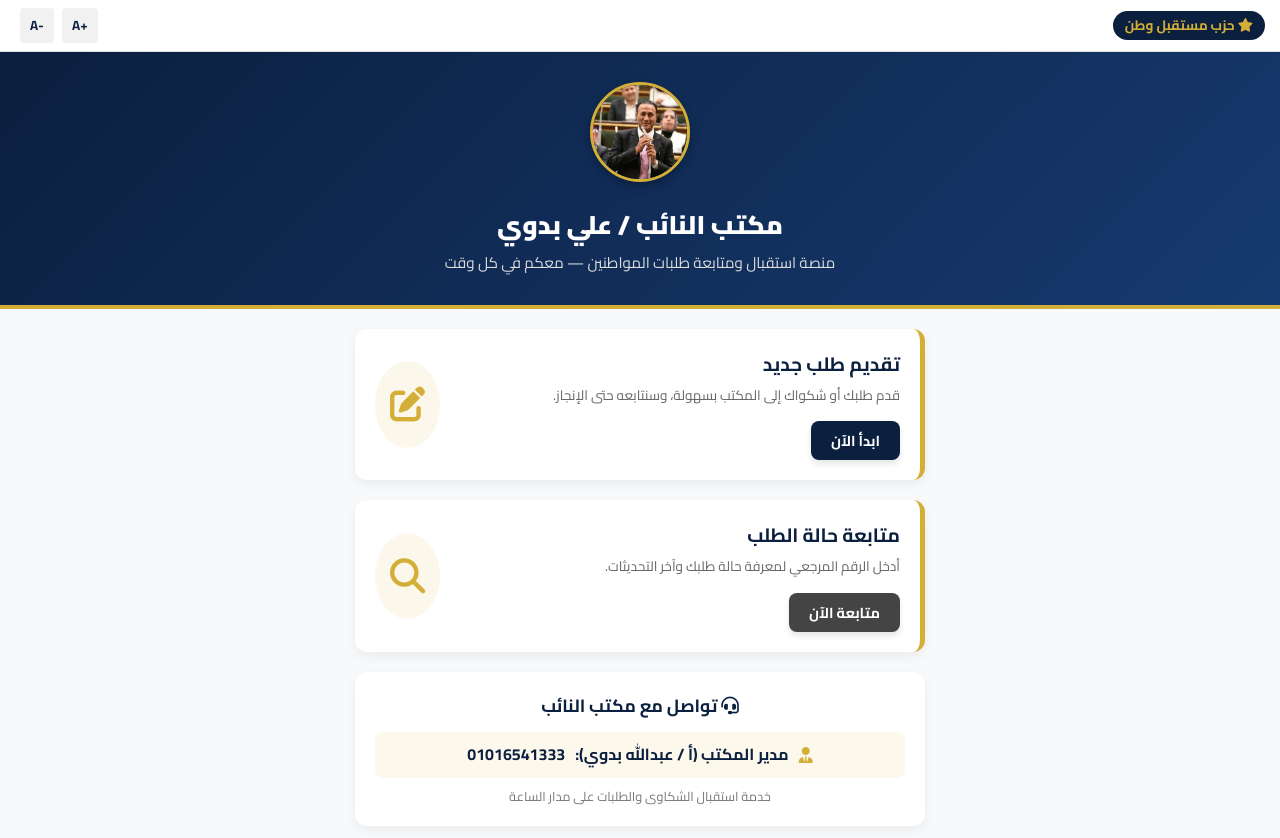
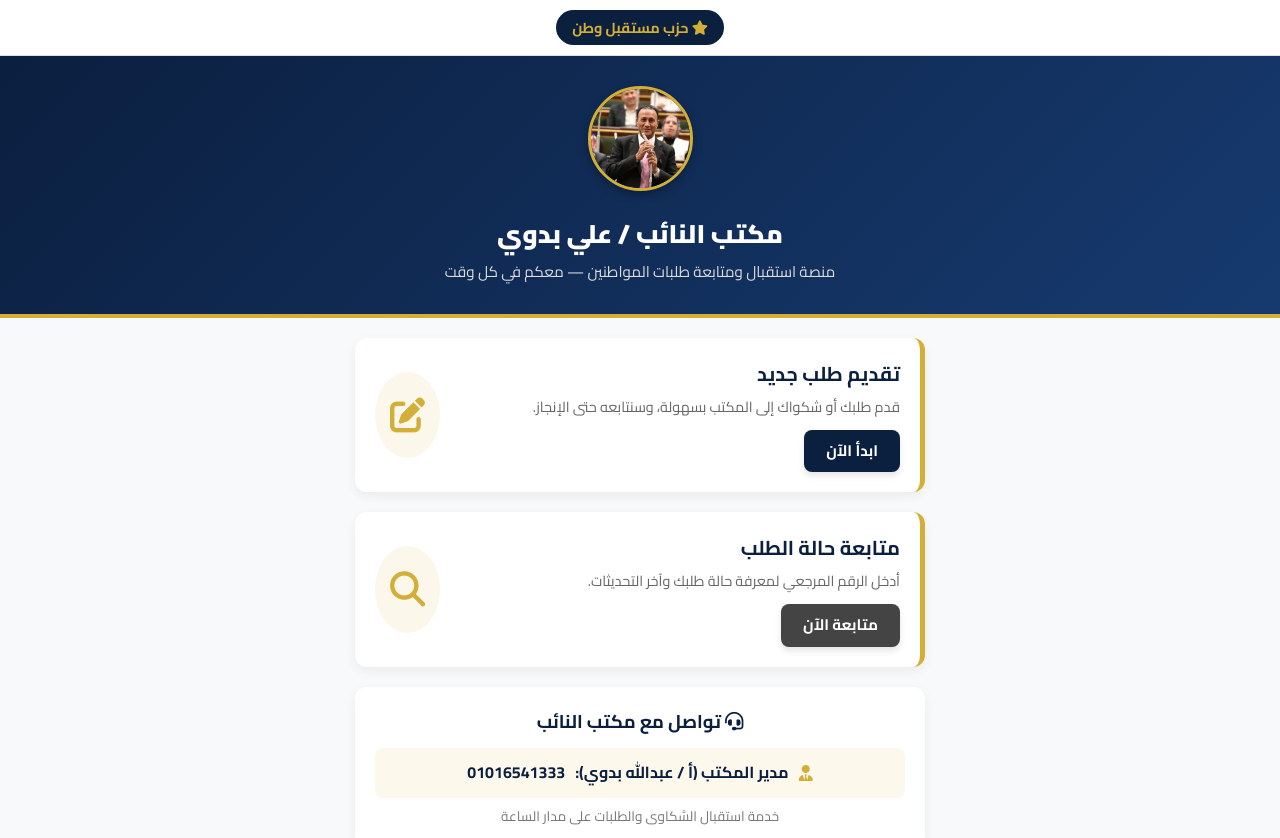
Before and after one commit to egy-webapps/ali-badawy-portal, a plain HTML site: page index.html in a window 1280 px wide. Shown: the top 838 px of the page. Drawn offline with Linux system fonts and the light colour scheme.

Commit message:
Update index.html

```diff
--- a/index.html
+++ b/index.html
@@ -15,7 +15,6 @@
             --bg-color: #f8f9fa;
             --card-bg: #ffffff;
             --text-color: #333333;
-            --font-size-adjust: 0px;
         }
 
         * {
@@ -23,22 +22,21 @@
             margin: 0;
             padding: 0;
             font-family: 'Cairo', sans-serif;
-            transition: background 0.3s, color 0.3s;
         }
 
         body {
             background-color: var(--bg-color);
             color: var(--text-color);
-            font-size: calc(16px + var(--font-size-adjust));
+            font-size: 16px;
             line-height: 1.6;
         }
 
-        /* شريط إمكانية الوصول العلوي */
-        .accessibility-bar {
+        /* شريط الهوية العلوي */
+        .header-bar {
             background: #ffffff;
-            padding: 8px 15px;
+            padding: 10px 15px;
             display: flex;
-            justify-content: space-between;
+            justify-content: center;
             align-items: center;
             border-bottom: 1px solid #e0e0e0;
             box-shadow: 0 2px 4px rgba(0,0,0,0.05);
@@ -47,26 +45,10 @@
         .party-badge {
             background: var(--primary-color);
             color: var(--secondary-color);
-            padding: 4px 12px;
+            padding: 6px 16px;
             border-radius: 20px;
-            font-size: 0.85rem;
+            font-size: 0.9rem;
             font-weight: 700;
-        }
-
-        .accessibility-btns button {
-            background: #f1f1f1;
-            border: none;
-            padding: 5px 10px;
-            margin-left: 5px;
-            border-radius: 4px;
-            cursor: pointer;
-            font-weight: bold;
-            color: var(--primary-color);
-        }
-
-        .accessibility-btns button:hover {
-            background: var(--secondary-color);
-            color: #fff;
         }
 
         /* الهيدر الرئيسي */
@@ -79,8 +61,8 @@
         }
 
         header img {
-            width: 100px;
-            height: 100px;
+            width: 105px;
+            height: 105px;
             border-radius: 50%;
             border: 3px solid var(--secondary-color);
             object-fit: cover;
@@ -120,13 +102,14 @@
         }
 
         .card-content h3 {
-            font-size: 1.2rem;
+            font-size: 1.25rem;
             color: var(--primary-color);
             margin-bottom: 5px;
+            font-weight: 700;
         }
 
         .card-content p {
-            font-size: 0.85rem;
+            font-size: 0.9rem;
             color: #666;
         }
 
@@ -139,15 +122,16 @@
         }
 
         .btn-action {
-            display: block;
+            display: inline-block;
             text-align: center;
             background: var(--primary-color);
             color: #fff;
-            padding: 12px;
+            padding: 9px 22px;
             border-radius: 8px;
             text-decoration: none;
             font-weight: 700;
-            margin-top: 15px;
+            margin-top: 12px;
+            font-size: 0.95rem;
             box-shadow: 0 4px 6px rgba(0,0,0,0.1);
         }
 
@@ -168,7 +152,8 @@
         .contact-section h3 {
             color: var(--primary-color);
             margin-bottom: 12px;
-            font-size: 1.1rem;
+            font-size: 1.15rem;
+            font-weight: 700;
         }
 
         .phone-item {
@@ -177,7 +162,7 @@
             justify-content: center;
             gap: 10px;
             background: #fdf8ec;
-            padding: 10px;
+            padding: 12px;
             border-radius: 8px;
             margin-bottom: 8px;
             font-weight: 700;
@@ -198,17 +183,18 @@
         }
 
         .activity-section h3 {
-            font-size: 1.1rem;
+            font-size: 1.15rem;
             color: var(--primary-color);
             margin-bottom: 10px;
             border-bottom: 2px solid var(--secondary-color);
             padding-bottom: 5px;
+            font-weight: 700;
         }
 
         .activity-img {
             width: 100%;
             border-radius: 8px;
-            height: 180px;
+            height: 190px;
             object-fit: cover;
             margin-top: 10px;
         }
@@ -216,7 +202,7 @@
         footer {
             text-align: center;
             padding: 20px;
-            font-size: 0.8rem;
+            font-size: 0.85rem;
             color: #777;
             margin-top: 30px;
             border-top: 1px solid #ddd;
@@ -225,13 +211,9 @@
 </head>
 <body>
 
-    <!-- شريط إمكانية الوصول وهوية الحزب -->
-    <div class="accessibility-bar">
+    <!-- شريط الهوية والحزب -->
+    <div class="header-bar">
         <span class="party-badge"><i class="fa-solid fa-star"></i> حزب مستقبل وطن</span>
-        <div class="accessibility-btns">
-            <button onclick="changeFontSize(1)" title="تكبير الخط">+A</button>
-            <button onclick="changeFontSize(-1)" title="تصغير الخط">-A</button>
-        </div>
     </div>
 
     <!-- الهيدر -->
@@ -248,7 +230,7 @@
             <div class="card-content">
                 <h3>تقديم طلب جديد</h3>
                 <p>قدم طلبك أو شكواك إلى المكتب بسهولة، وسنتابعه حتى الإنجاز.</p>
-                <a href="#request-form" class="btn-action" style="display:inline-block; padding: 8px 20px; font-size: 0.9rem;">ابدأ الآن</a>
+                <a href="#request-form" class="btn-action">ابدأ الآن</a>
             </div>
             <div class="card-icon">
                 <i class="fa-solid fa-pen-to-square"></i>
@@ -260,7 +242,7 @@
             <div class="card-content">
                 <h3>متابعة حالة الطلب</h3>
                 <p>أدخل الرقم المرجعي لمعرفة حالة طلبك وآخر التحديثات.</p>
-                <a href="#track-request" class="btn-action" style="display:inline-block; padding: 8px 20px; font-size: 0.9rem; background:#444;">متابعة الآن</a>
+                <a href="#track-request" class="btn-action" style="background:#444;">متابعة الآن</a>
             </div>
             <div class="card-icon">
                 <i class="fa-solid fa-magnifying-glass"></i>
@@ -275,7 +257,7 @@
                 <span>مدير المكتب (أ / عبدالله بدوي):</span>
                 <a href="tel:01016541333" dir="ltr" style="color:var(--primary-color); text-decoration:none;">01016541333</a>
             </div>
-            <p style="font-size: 0.8rem; color: #777; margin-top: 5px;">خدمة استقبال الشكاوى والطلبات على مدار الساعة</p>
+            <p style="font-size: 0.85rem; color: #777; margin-top: 5px;">خدمة استقبال الشكاوى والطلبات على مدار الساعة</p>
         </div>
 
         <!-- قسم من نشاط النائب -->
@@ -291,17 +273,5 @@
         <p>جميع الحقوق محفوظة © 2026 | تطوير وتصميم البوابة الرقمية</p>
     </footer>
 
-    <script>
-        // وظيفة تحكم في حجم الخط
-        function changeFontSize(direction) {
-            const body = document.body;
-            let currentSize = parseInt(window.getComputedStyle(body).fontSize);
-            if (direction === 1 && currentSize < 22) {
-                document.documentElement.style.setProperty('--font-size-adjust', '2px');
-            } else if (direction === -1 && currentSize > 13) {
-                document.documentElement.style.setProperty('--font-size-adjust', '-2px');
-            }
-        }
-    </script>
 </body>
 </html>
```
